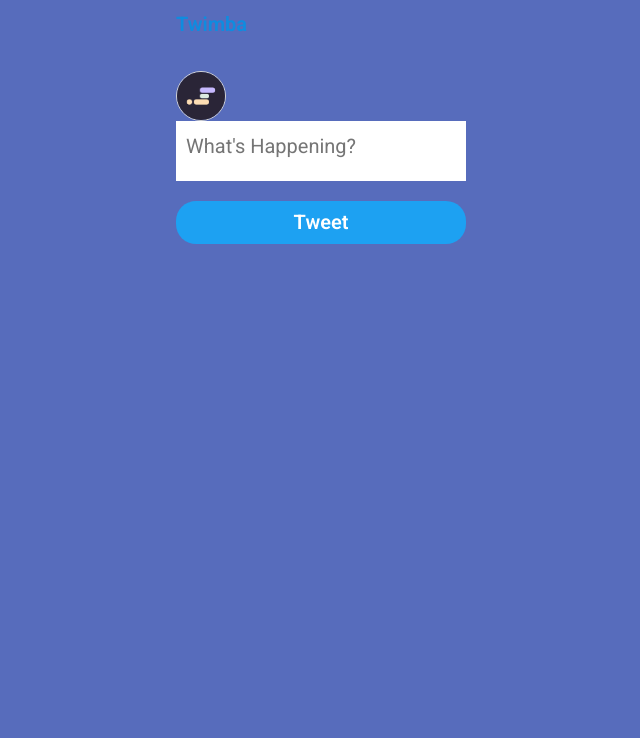
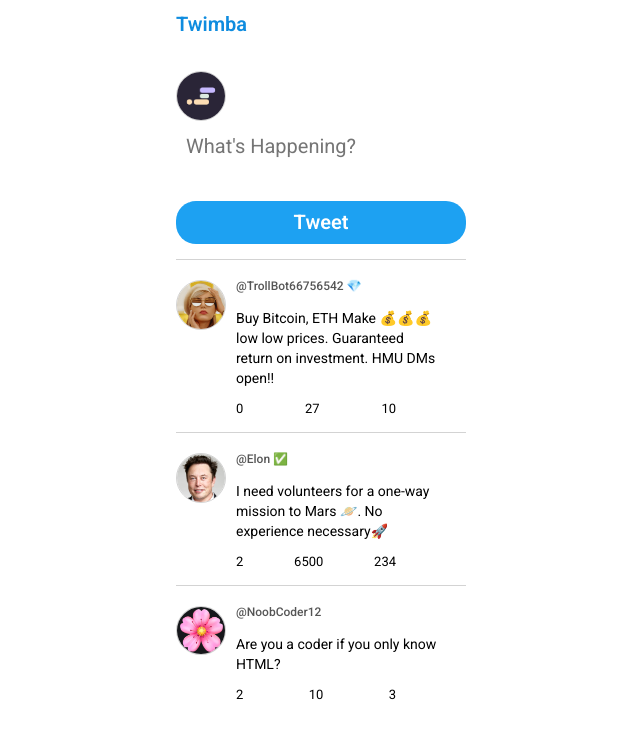
Before and after one commit to Rmaki27/Twimba, a plain HTML site: page index.html in a window 1280 px wide. Shown: the whole page, without its empty margins (319-959 px from the left). Drawn offline with nearby package versions, Linux system fonts and the light colour scheme.

Commit message:
Render tweets

```diff
--- a/index.css
+++ b/index.css
@@ -3,7 +3,7 @@ body {
     margin: 0;
     padding: 0;
     font-family: 'Roboto', sans-serif;
-    background-color: #576CBC;
+    /* background-color: #576CBC; */
 }
 
 /* typography and icons */
--- a/index.js
+++ b/index.js
@@ -9,11 +9,12 @@ tweetBtn.addEventListener('click', function () {
 
 function getFeedHtml(data) {
     let feedHtml = ``
-    for (let tweet of data) {
+
+    data.forEach(function (tweet) {
         feedHtml += `
         <div class="tweet">
             <div class="tweet-inner">
-                <img src="${tweet.profilepic}" class="profile-pic">
+                <img src="${tweet.profilePic}" class="profile-pic">
                 <div>
                     <p class="handle">${tweet.handle}</p>
                     <p class="tweet-text">${tweet.tweetText}</p>
@@ -32,8 +33,12 @@ function getFeedHtml(data) {
             </div>
         </div>
         `
-    }
+    })
     return feedHtml
 }
 
-getFeedHtml(tweetsData)
+function render() {
+    document.getElementById('feed').innerHTML = getFeedHtml(tweetsData)
+}
+
+render()
```
